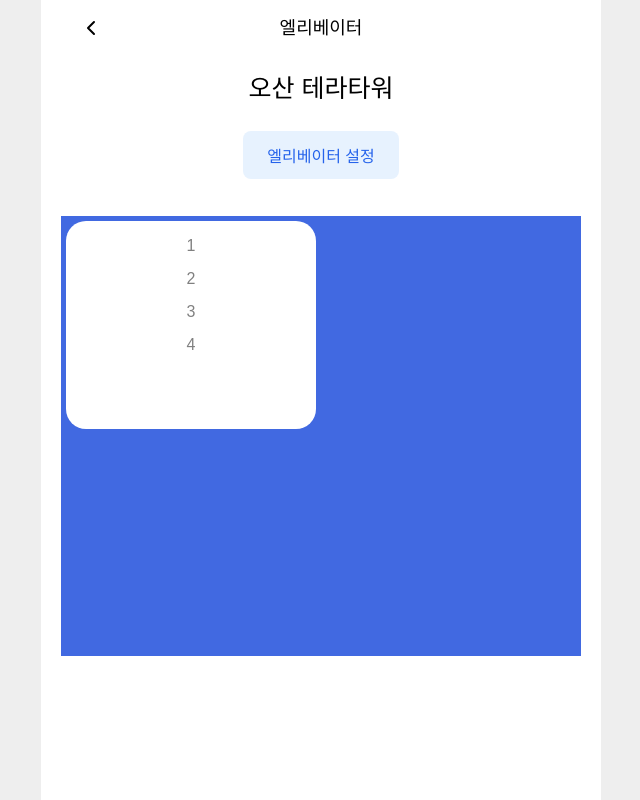
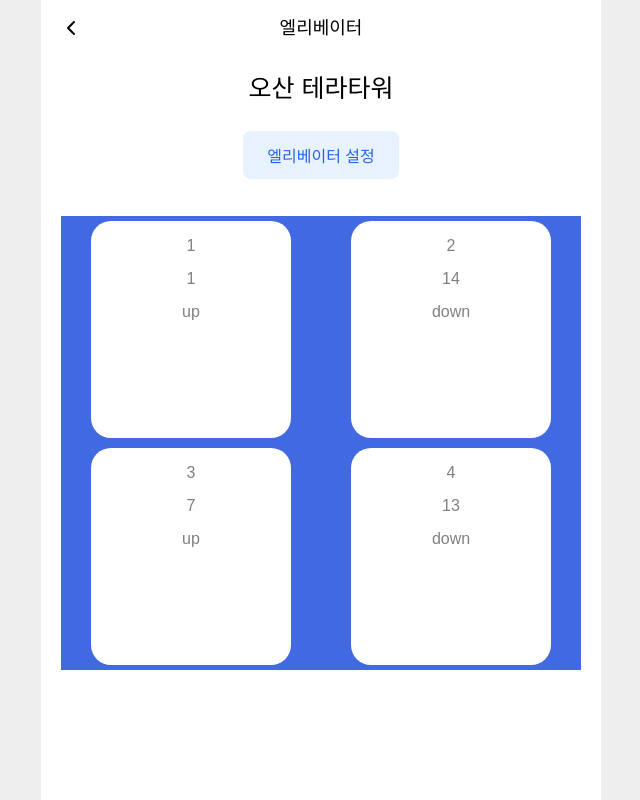
Before and after one commit to FC-Chilli-Bubble/front-officener, a React (Vite) app: page /elevator in a window 1280 px wide. Shown: the whole page, without its empty margins (319-959 px from the left). Built offline with nearby package versions, Linux system fonts and the light colour scheme; a web font is replaced by a local one.

Commit message:
⚙️ Style: 엘리베이터 홈 UI 구조 수정

```diff
--- a/src/pages/Elevator/ElevatorHome.tsx
+++ b/src/pages/Elevator/ElevatorHome.tsx
@@ -7,11 +7,11 @@ import { DummyElevators } from './Dummydata';
 const ElevatorHome = () => {
   return (
     <StyledLayout>
-      <StyledContainer>
       <Header
         leftIcon="back"
         title="엘리베이터"
       />
+      <StyledContainer>
         <StyledStyledElevatorSetting>
           <StyledElevatorTitle>오산 테라타워</StyledElevatorTitle>
           {/* <ElevatorNumber>1호기,2호기,3호기,4호기</ElevatorNumber> */}
@@ -27,15 +27,15 @@ const ElevatorHome = () => {
           </StyledSettingButton>
         </StyledStyledElevatorSetting>
         <StyledElevators>
+          {DummyElevators?.map(elevator => (
             <Elevator>
-            <ul>
-              {DummyElevators?.map(elevator => (
               <div>
                 <h2>{elevator.elevatorId}</h2>
+                <h2>{elevator.floor}</h2>
+                <h2>{elevator.direction}</h2>
               </div>
+            </Elevator>
           ))}
-            </ul>
-          </Elevator>
         </StyledElevators>
       </StyledContainer>
     </StyledLayout>
@@ -64,25 +64,28 @@ const StyledSettingButton = styled.div`
   margin-top: 30px;
 `;
 
-const StyledElevators = styled.div`
+const StyledElevators = styled.ul`
   background-color: royalblue;
   margin-top: 37px;
-  height: 440px;
   display: grid;
-  grid-template-rows: repeat(2, 207.5px);
-  grid-template-columns: repeat(2, 1fr);
+  grid-template-rows: repeat(2, 217px);
+  grid-template-columns: repeat(2,  1fr);
   text-align: center;
   gap: 10px 10px;
   padding: 5px 5px;
+  justify-items: center;
+
   h2 {
     color: gray;
     margin-top: 17px;
   }
 `;
 
-const Elevator = styled.div`
+const Elevator = styled.li`
   background-color: #fff;
   border-radius: 20px;
+  width: 100%;
+  max-width: 200px;
 `;
 
 export default ElevatorHome;
```
Lines whose indentation alone changed are shown as unchanged.
